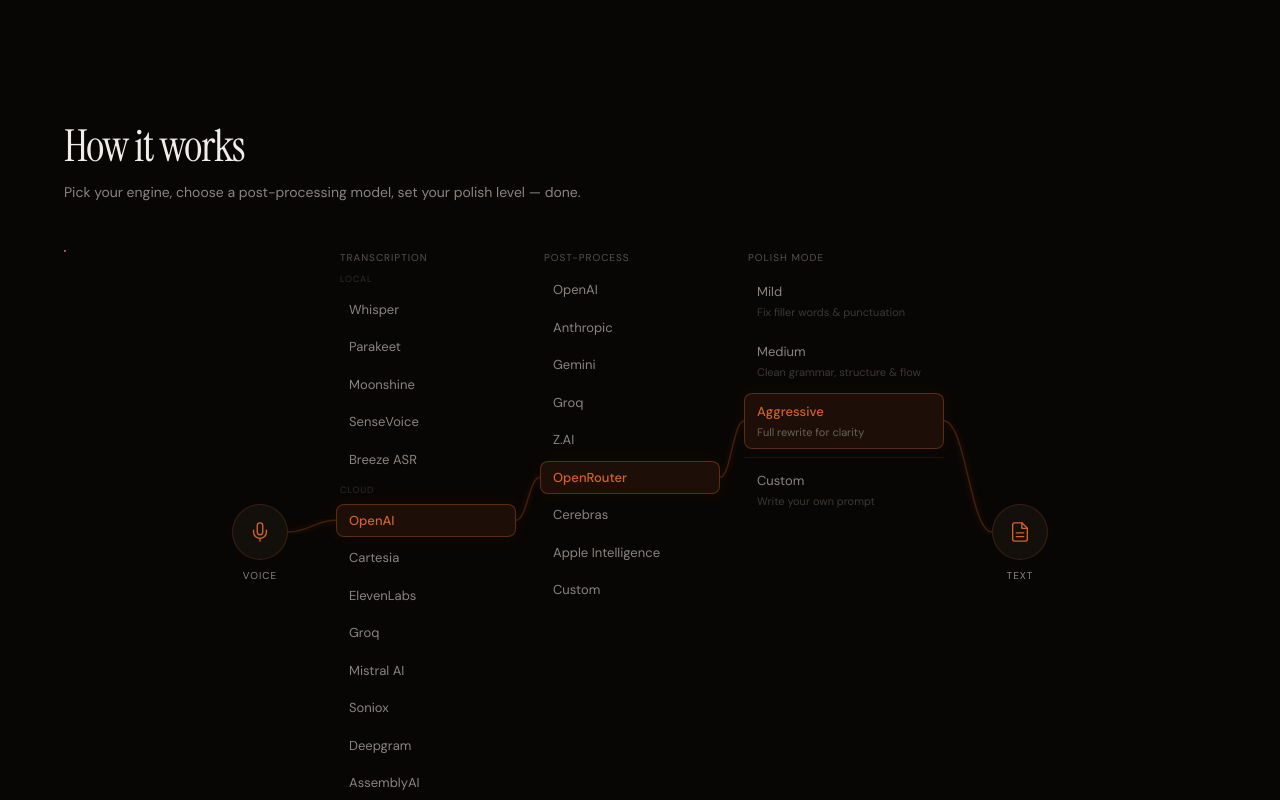
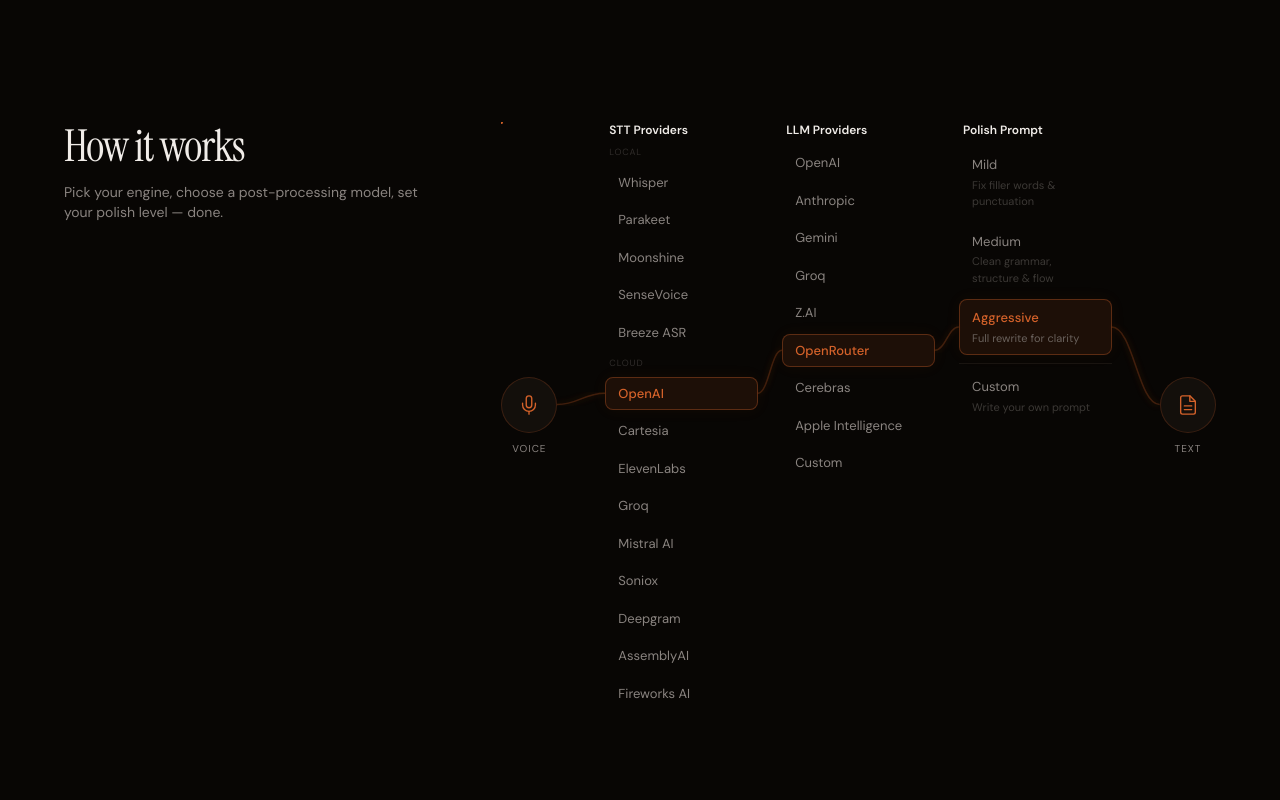
Before and after one commit to ElwinLiu/handless-web, a Next.js app: page / in a window 1280 px wide. Shown: the part 1220-2020 px from the top of the page. Built offline with nearby package versions, Linux system fonts and the light colour scheme.

Commit message:
refactor: align How it works section layout with Features section and improve workflow titles
Use the same two-column sticky-heading grid for the How it works
section. Rename workflow column titles to STT Providers, LLM Providers,
and Polish Prompt with bolder styling for better visibility.

```diff
--- a/src/app/components/WorkflowDiagram.tsx
+++ b/src/app/components/WorkflowDiagram.tsx
@@ -217,8 +217,8 @@
 
           {/* STT Engines */}
           <div className="flex-1 min-w-0 max-w-[180px]">
-            <p className="text-[10px] text-muted/60 uppercase tracking-widest mb-2 pl-1">
-              Transcription
+            <p className="text-xs font-semibold text-text mb-2 pl-1">
+              STT Providers
             </p>
             <div className="space-y-1">
               <p className="text-[9px] text-muted/30 uppercase tracking-widest pl-1 pb-0.5">
@@ -252,8 +252,8 @@
 
           {/* LLM Providers */}
           <div className="flex-1 min-w-0 max-w-[180px]">
-            <p className="text-[10px] text-muted/60 uppercase tracking-widest mb-2 pl-1">
-              Post-process
+            <p className="text-xs font-semibold text-text mb-2 pl-1">
+              LLM Providers
             </p>
             <div className="space-y-1">
               {LLMS.map((l) => (
@@ -271,8 +271,8 @@
 
           {/* Polish Prompts */}
           <div className="flex-1 min-w-0 max-w-[200px]">
-            <p className="text-[10px] text-muted/60 uppercase tracking-widest mb-2 pl-1">
-              Polish mode
+            <p className="text-xs font-semibold text-text mb-2 pl-1">
+              Polish Prompt
             </p>
             <div className="space-y-1">
               {PROMPTS.map((p) => (
@@ -339,8 +339,8 @@
 
         {/* Engines */}
         <div>
-          <p className="text-[10px] text-muted/60 uppercase tracking-widest mb-2 pl-1">
-            Transcription
+          <p className="text-xs font-semibold text-text mb-2 pl-1">
+            STT Providers
           </p>
           <div className="flex flex-wrap gap-1.5">
             {ENGINES.map((e) => (
@@ -363,8 +363,8 @@
 
         {/* LLMs */}
         <div>
-          <p className="text-[10px] text-muted/60 uppercase tracking-widest mb-2 pl-1">
-            Post-process
+          <p className="text-xs font-semibold text-text mb-2 pl-1">
+            LLM Providers
           </p>
           <div className="flex flex-wrap gap-1.5">
             {LLMS.map((l) => (
@@ -387,8 +387,8 @@
 
         {/* Prompts */}
         <div>
-          <p className="text-[10px] text-muted/60 uppercase tracking-widest mb-2 pl-1">
-            Polish mode
+          <p className="text-xs font-semibold text-text mb-2 pl-1">
+            Polish Prompt
           </p>
           <div className="space-y-1.5">
             {PROMPTS.map((p) => (
--- a/src/app/page.tsx
+++ b/src/app/page.tsx
@@ -318,22 +318,23 @@
         {/* How it works */}
         <section className="scroll-mt-16 px-6 py-20">
           <motion.div
-            className="mx-auto max-w-6xl"
+            className="mx-auto max-w-6xl grid lg:grid-cols-[1fr_2fr] gap-12 lg:gap-20"
             initial="hidden"
             whileInView="visible"
             viewport={{ once: true, margin: "-80px" }}
             variants={fadeIn}
             transition={{ duration: 0.6, ease }}
           >
+            <div className="lg:sticky lg:top-24 lg:self-start">
               <h2 className="font-serif text-[clamp(1.75rem,4vw,2.75rem)] leading-[1.1] tracking-tight">
                 How it works
               </h2>
               <p className="mt-3 text-sm text-muted">
                 Pick your engine, choose a post-processing model, set your polish level — done.
               </p>
-            <div className="mt-12">
+            </div>
+
             <WorkflowDiagram />
-            </div>
           </motion.div>
         </section>
 
```
Lines whose indentation alone changed are shown as unchanged.
